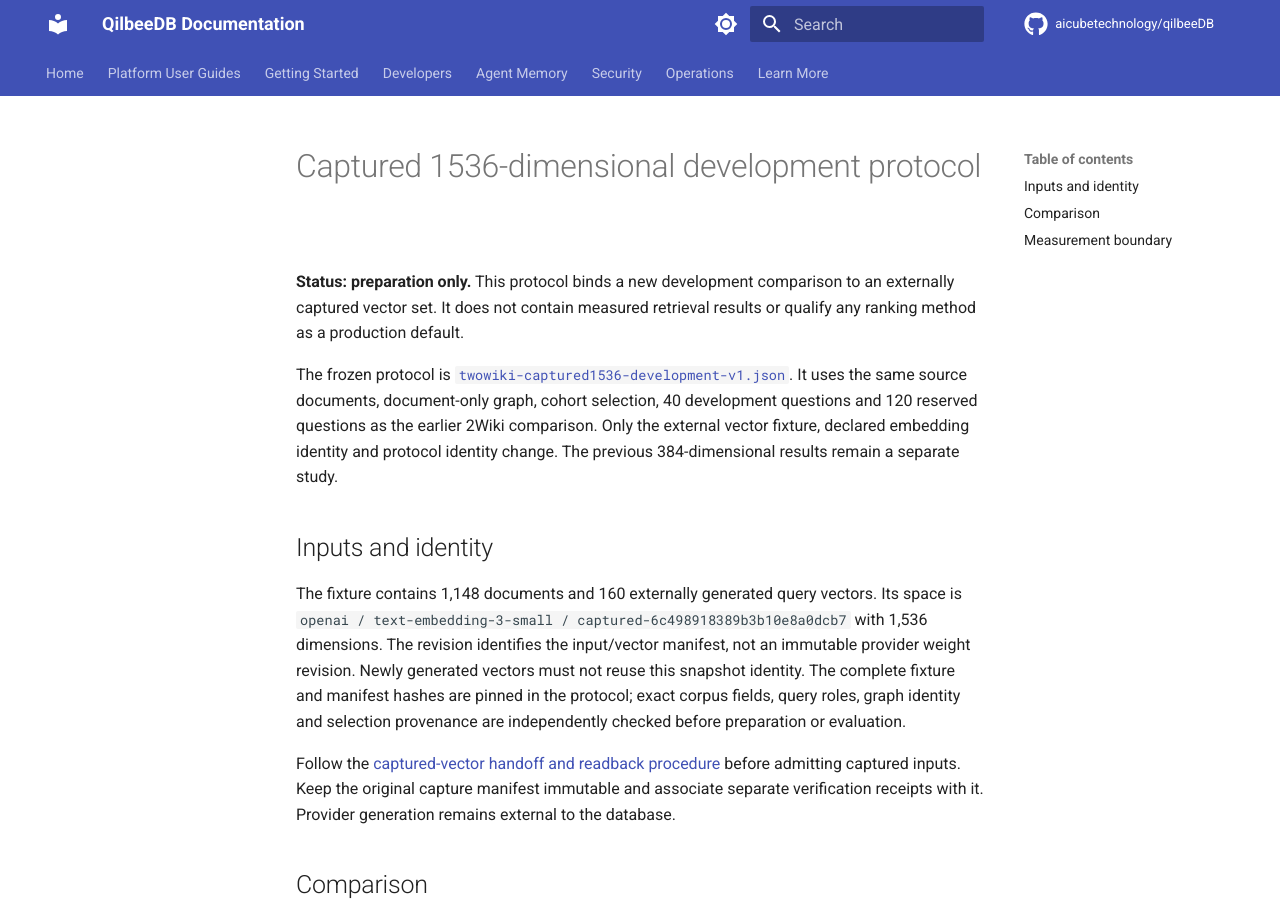
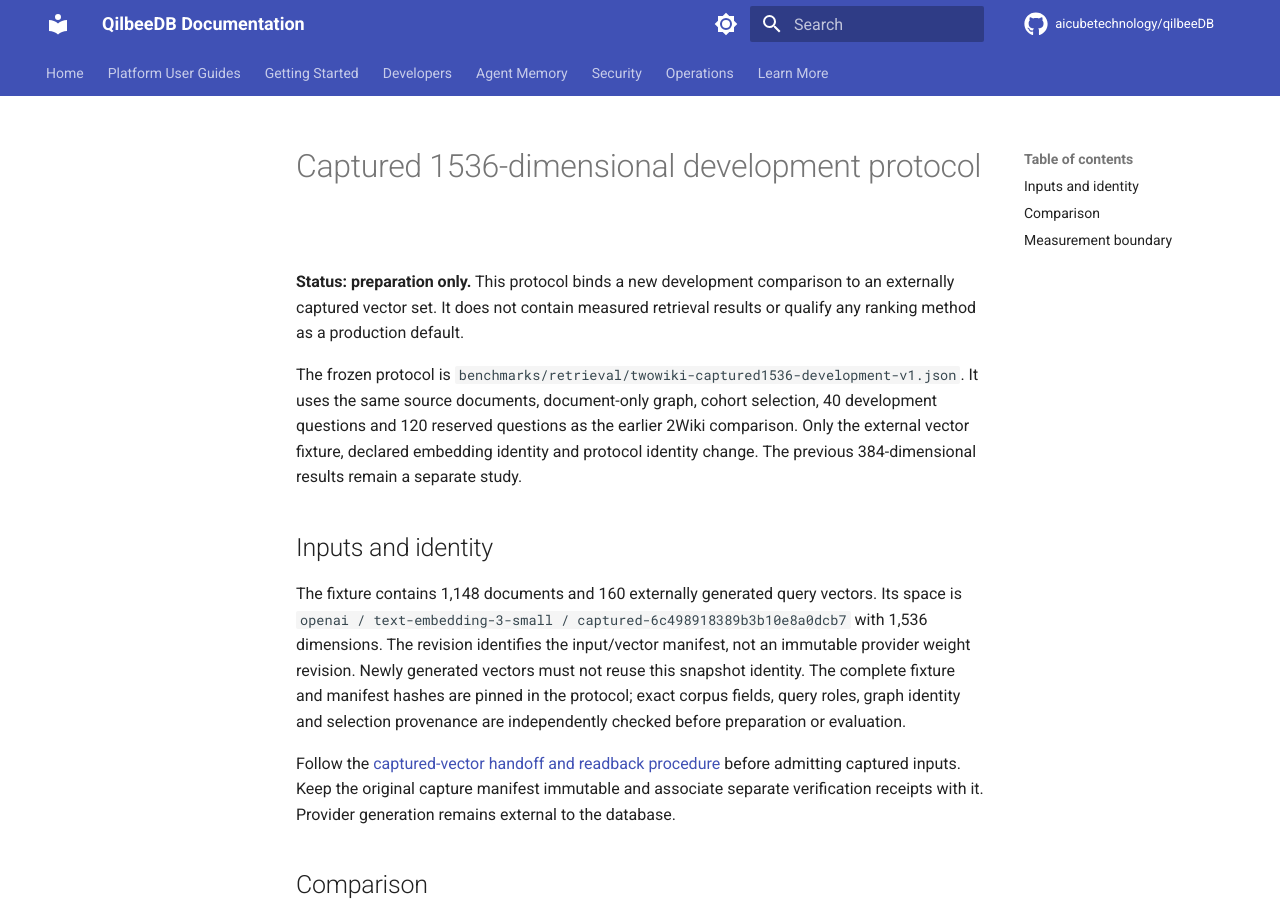
Before and after one commit to aicubetechnology/qilbeeDB, an MkDocs documentation site: the page built from docs/research/twowiki-captured1536-development-protocol.md, in a window 1280 px wide and 900 px high. Built offline with MkDocs 1.6.1 and Material for MkDocs 9.7.7, drawn with Linux system fonts in a browser that asks for light colours; comment, search, counter and statistics services are not loaded.

Commit message:
docs: keep protocol source reference valid in strict builds

```diff
--- a/docs/research/twowiki-captured1536-development-protocol.md
+++ b/docs/research/twowiki-captured1536-development-protocol.md
@@ -5,7 +5,7 @@ an externally captured vector set. It does not contain measured retrieval result
 or qualify any ranking method as a production default.
 
 The frozen protocol is
-[`twowiki-captured1536-development-v1.json`](../../benchmarks/retrieval/twowiki-captured1536-development-v1.json).
+`benchmarks/retrieval/twowiki-captured1536-development-v1.json`.
 It uses the same source documents, document-only graph, cohort selection, 40
 development questions and 120 reserved questions as the earlier 2Wiki comparison.
 Only the external vector fixture, declared embedding identity and protocol
```
